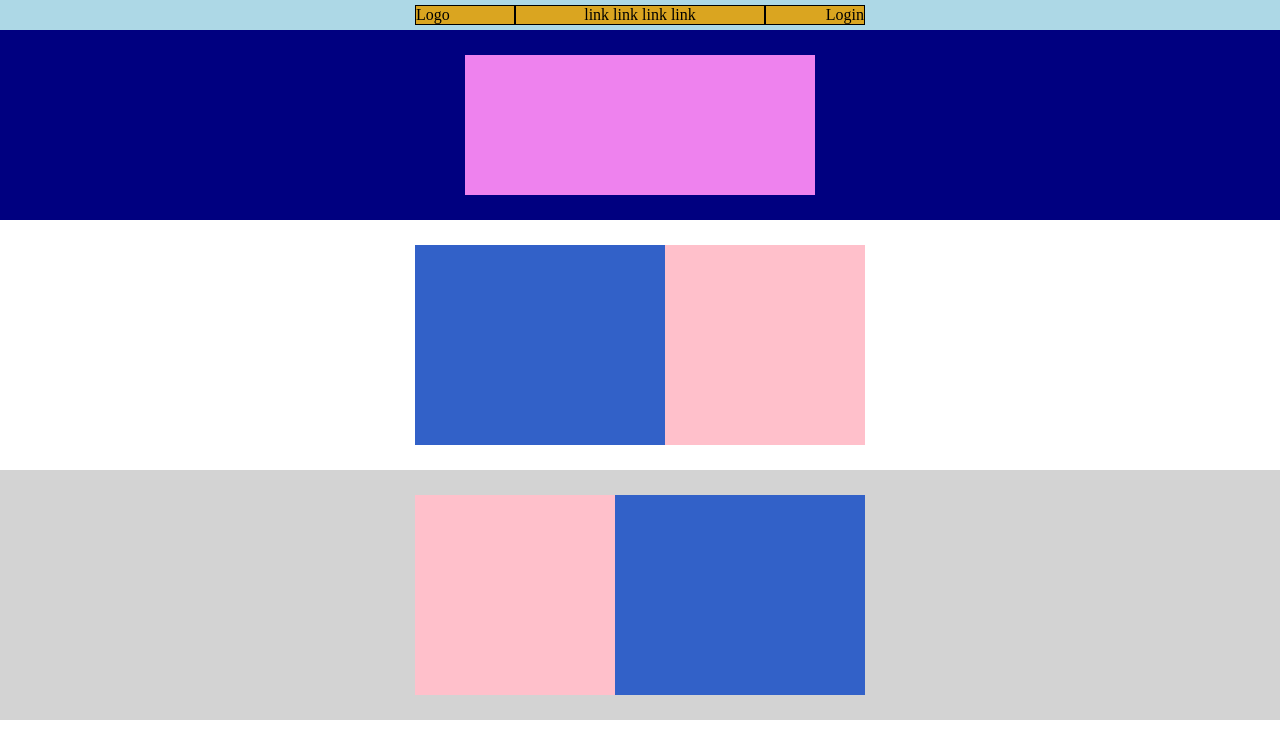
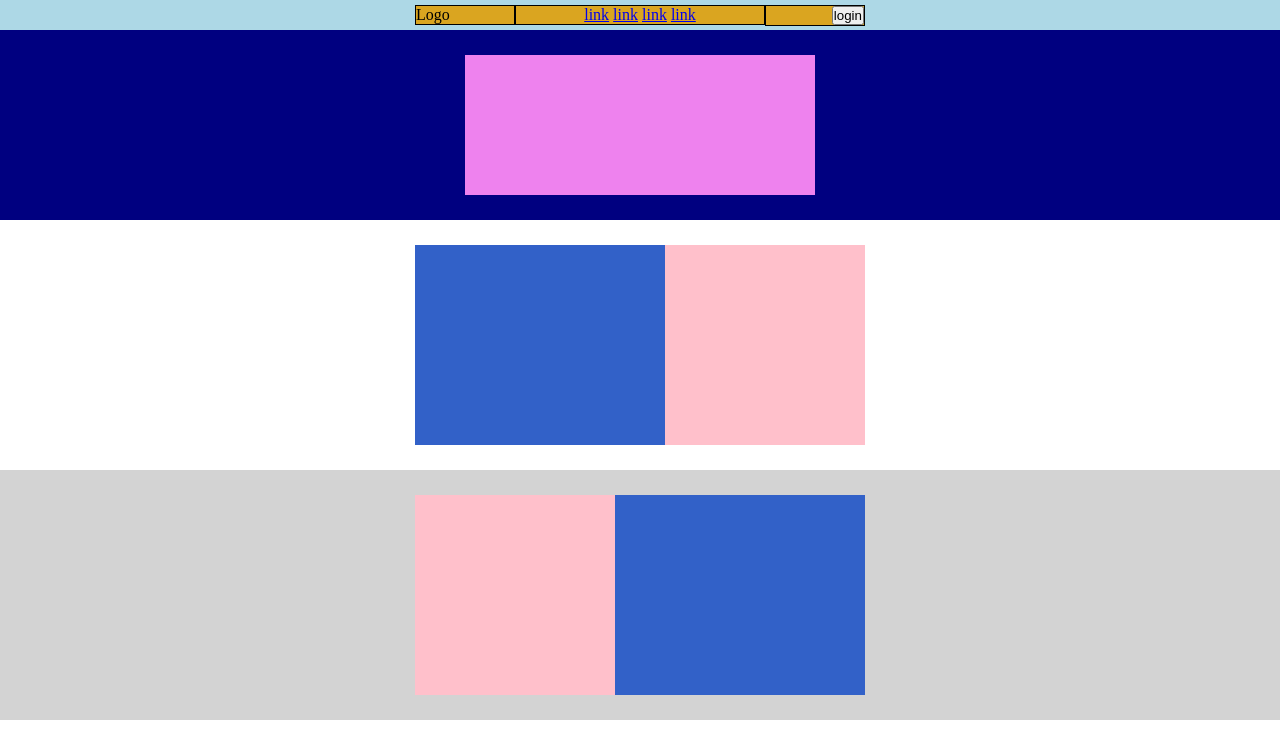
Before and after one commit to KOVU9529/htmlcss-struttura-discord, a plain HTML site: page index.html in a window 1280 px wide. Shown: the top 742 px of the page. Drawn offline with Linux system fonts and the light colour scheme.

Commit message:
dettagli

```diff
--- a/css/style.css
+++ b/css/style.css
@@ -129,6 +129,7 @@ header{
     background-color: rgb(60, 223, 169);
     width: 450px;
     height: 30px;
+    margin-bottom: 0%;
 }
 .logo-finale{
     border: 1px groove lightgray;
--- a/index.html
+++ b/index.html
@@ -11,8 +11,14 @@
     <header>
         <div class="header-top">
             <div class="logo">Logo</div>
-            <div class="menu">link link link link </div>
-            <div class="login">Login</div>
+            <div class="menu">
+                <a href="link">link</a>
+                <a href="link">link</a>
+                <a href="link">link</a>
+                <a href="link">link</a>
+                </div>
+            <div class="login"><input type="button" value="login">
+               </div>
         </div>
         <div class="show">
             <div class="violet"></div>
```
